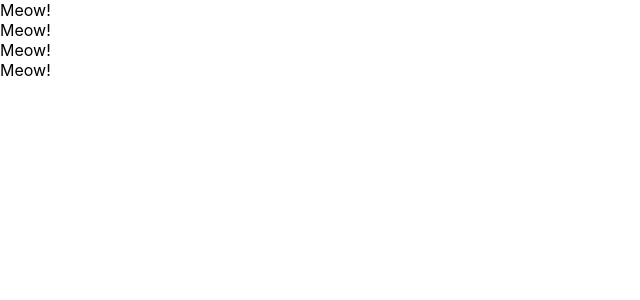
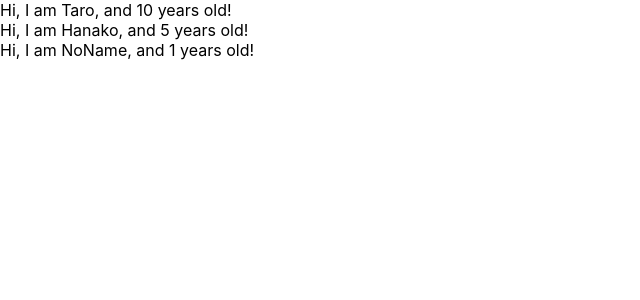
Before and after one commit to shhmd92/react-redux-sample-app, a React (Create React App) app: page / in a window 1280 px wide. Shown: the top 300 px of the page, without its empty margins (0-640 px from the left). Built offline with nearby package versions, Linux system fonts and the light colour scheme.

Commit message:
learn props of component

```diff
--- a/src/App.js
+++ b/src/App.js
@@ -1,29 +1,28 @@
 import React from 'react';
 
-// class App extends Component {
-//   render() {
-//     return (
-//       <React.Fragment>
-//         <label htmlFor="bar">bar</label>
-//         <input type="text" onClick={() => { console.log("I am clicked!") }} />
-//       </React.Fragment>
-//     )
-//   }
-// }
-
 const App = () => {
+  const profiles = [
+    { name: "Taro", age: 10 },
+    { name: "Hanako", age: 5 },
+    { name: "NoName" }
+  ]
   return (
     <div>
-      <Cat />
-      <Cat />
-      <Cat />
-      <Cat />
+      {
+        profiles.map((profile, index) => {
+          return <User name={profile.name} age={profile.age} key={index} />
+        })
+      }
     </div>
   )
 }
 
-const Cat = () => {
-  return <div>Meow!</div>
+const User = (props) => {
+  return <div>Hi, I am {props.name}, and {props.age} years old!</div>
+}
+
+User.defaultProps = {
+  age: 1
 }
 
 export default App;
```
